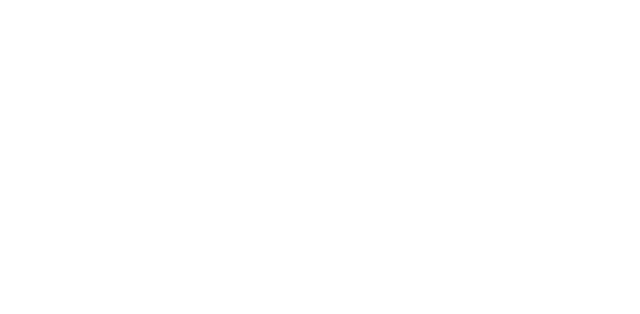
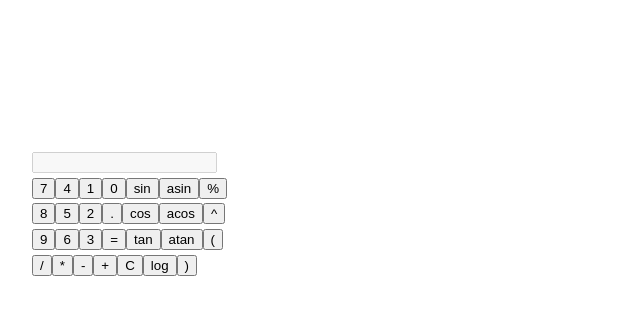
Before and after one commit to pedrohenrique11/calculadora_aritmetica, a Vue app: page / in a window 1280 px wide. Shown: the top 314 px of the page, without its empty margins (0-640 px from the left). Built offline with nearby package versions, Linux system fonts and the light colour scheme.

Commit message:
feat: methods for calculator component

```diff
--- a/src/components/TheCalculator.vue
+++ b/src/components/TheCalculator.vue
@@ -1,9 +1,152 @@
 <script>
+    export default {
+        data() {
+            return {
+                expression: '',
+                buttons: [
+                ['7', '4', '1', '0', 'sin','asin', '%'],
+                ['8', '5', '2', '.', 'cos','acos', '^'],
+                ['9', '6', '3', '=', 'tan','atan', '('],
+                ['/', '*', '-', '+', 'C','log', ')'],
+                ],
+                methods: {
+                    handleButtonClick(button) {
+                        switch(button) {
+                            case '=':
+                                this.calculateResult();
+                                break;
+                            case 'C':
+                                this.clearResult();
+                                break;
+                            case 'sqrt':
+                                this.calculateSquareRoot();
+                                break;
+                            case '%':
+                                this.calculatePercentage();
+                                break;
+                            case '^':
+                                this.addPowerSymbol();
+                                break;
+                            case 'sin':
+                                this.calculateSine();
+                                break;
+                            case 'cos':
+                                this.calculateCosine();
+                                break;
+                            case 'tan':
+                                this.calculateTangent();
+                                break;
+                            case 'asin':
+                                this.calculateArcSine();
+                                break;
+                            case 'acos':
+                                this.calculateArcCosine();
+                                break;
+                            case 'atan':
+                                this.calculateArcTangent();
+                                break;
+                            case '(':
+                                this.expression += button;
+                                break;
+                            case ')':
+                                this.expression += button;
+                                break;
+                            default:
+                                this.expression += button;
+                            }
+                        },
+                        calculateResult() {
+                            try {
+                                this.expression = eval(this.expression).toString();
+                            } catch (error) {
+                                this.expression = 'Erro';
+                            }
+                            },
+                            clearExpression() {
+                            this.expression = '';
+                            },
+                            calculateSquareRoot() {
+                            try {
+                                this.expression = Math.sqrt(eval(this.expression)).toString();
+                            } catch (error) {
+                                this.expression = 'Erro';
+                            }
+                            },
+                            calculatePercentage() {
+                            try {
+                                this.expression = (eval(this.expression) / 100).toString();
+                            } catch (error) {
+                                this.expression = 'Erro';
+                            }
+                            },
+                            addPowerSymbol() {
+                            this.expression += '**';
+                            },
+                            calculateSine() {
+                            try {
+                                const result = Math.sin(eval(this.expression));
+                                this.expression = result.toString();
+                            } catch (error) {
+                                this.expression = 'Erro';
+                            }
+                            },
+                            calculateCosine() {
+                            try {
+                                const result = Math.cos(eval(this.expression));
+                                this.expression = result.toString();
+                            } catch (error) {
+                                this.expression = 'Erro';
+                            }
+                            },
+                            calculateTangent() {
+                            try {
+                                const result = Math.tan(eval(this.expression));
+                                this.expression = result.toString();
+                            } catch (error) {
+                                this.expression = 'Erro';
+                            }
+                            },
+                            calculateArcSine() {
+                            try {
+                                const result = Math.asin(eval(this.expression));
+                                this.expression = result.toString();
+                            } catch (error) {
+                                this.expression = 'Erro';
+                            }
+                            },
+                            calculateArcCosine() {
+                            try {
+                                const result = Math.acos(eval(this.expression));
+                                this.expression = result.toString();
+                            } catch (error) {
+                                this.expression = 'Erro';
+                            }
+                            },
+                            calculateArcTangent() {
+                            try {
+                                const result = Math.atan(eval(this.expression));
+                                this.expression = result.toString();
+                            } catch (error) {
+                                this.expression = 'Erro';
+                            }
+                            }
+                        },
+
+                        }
+                    }
+                }
 
 </script>
 
 <template>
-    <div>
-        <h1>Minha Calculadora</h1>
+   <div class="calculator">
+      <input v-model="expression" type="text" disabled>
+      <div class="buttons">
+        <div v-for="row in buttons" :key="row" v-if="row !== ''">
+          <button v-for="button in row" :key="button" @click="handleButtonClick(button)">
+            {{ button }}
+          </button>
+        </div>
+      </div>
     </div>
 </template>
```
